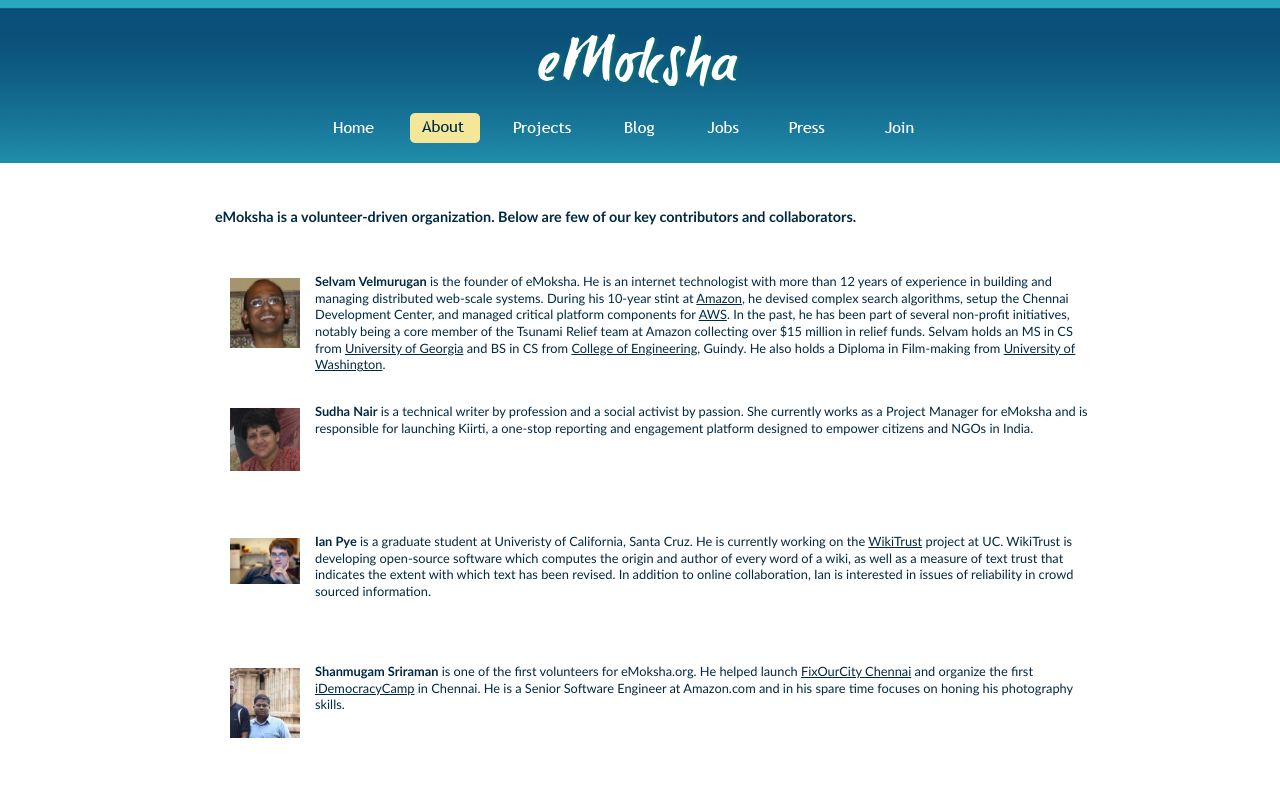
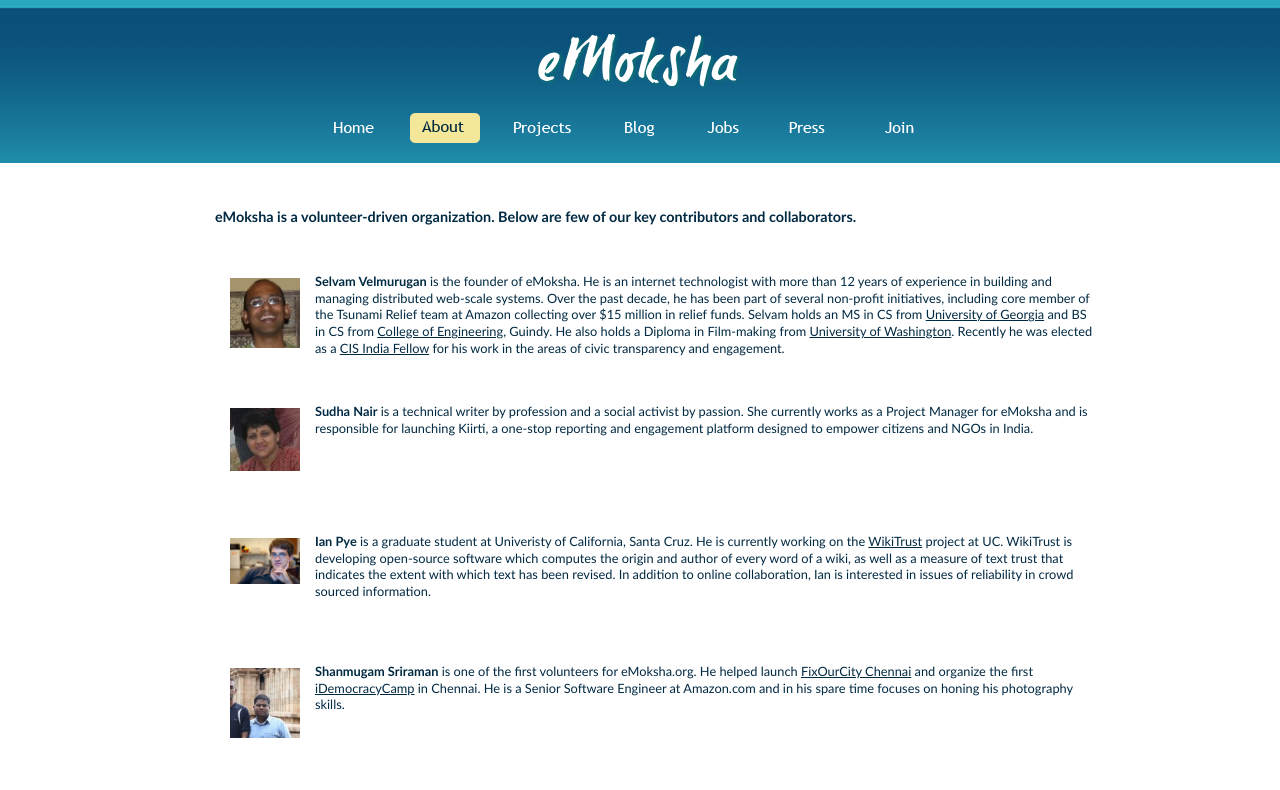
Before and after one commit to emoksha/eMokshaWebsite, a plain HTML site: page team.html in a window 1280 px wide. Shown: the top 790 px of the page. Drawn offline with Linux system fonts and the light colour scheme; a script that the page names is missing.

Commit message:
changes to Selvam profile

```diff
--- a/team.html
+++ b/team.html
@@ -95,7 +95,7 @@ document.onclick = mclose;
         <div id="content">
 		<p class="alone"><b>eMoksha is a volunteer-driven organization. Below are few of our key contributors and collaborators.</b></p>
         <div id="column">
-		  <p class="block"><img src="images/selvam.jpg"><b>Selvam Velmurugan</b> is the founder of eMoksha. He is an internet technologist with more than 12 years of experience in building and managing distributed web-scale systems. During his 10-year stint at <a href="http://www.amazon.com">Amazon</a>, he devised complex search algorithms, setup the Chennai Development Center, and managed critical platform components for <a href="http://aws.amazon.com">AWS</a>. In the past, he has been part of several non-profit initiatives, notably being a core member of the Tsunami Relief team at Amazon collecting over $15 million in relief funds. Selvam holds an MS in CS from <a href="http://www.uga.edu">University of Georgia</a> and BS in CS from <a href="http://annauniv.edu">College of Engineering</a>, Guindy. He also holds a Diploma in Film-making from <a href="http://www.uwashington.edu">University of Washington</a>.</p>
+		  <p class="block"><img src="images/selvam.jpg"><b>Selvam Velmurugan</b> is the founder of eMoksha. He is an internet technologist with more than 12 years of experience in building and managing distributed web-scale systems. Over the past decade, he has been part of several non-profit initiatives, including core member of the Tsunami Relief team at Amazon collecting over $15 million in relief funds. Selvam holds an MS in CS from <a href="http://www.uga.edu">University of Georgia</a> and BS in CS from <a href="http://annauniv.edu">College of Engineering</a>, Guindy. He also holds a Diploma in Film-making from <a href="http://www.uwashington.edu">University of Washington</a>. Recently he was elected as a <a href="http://www.cis-india.org/about/people/fellow">CIS India Fellow</a> for his work in the areas of civic transparency and engagement.</p>
 		  <p class="block"><img src="images/sudha.png"><b>Sudha Nair</b> is a technical writer by profession and a social activist by passion. She currently works as a Project Manager for eMoksha and is responsible for launching Kiirti, a one-stop reporting and engagement platform designed to empower citizens and NGOs in India.</p>
 		  <p class="block"><img src="images/ian.jpg"><b>Ian Pye</b> is a graduate student at Univeristy of California, Santa Cruz. He is currently working on the <a href="http://wikitrust.soe.ucsc.edu/">WikiTrust</a> project at UC. WikiTrust is developing open-source software which computes the origin and author of every word of a wiki, as well as a measure of text trust that indicates the extent with which text has been revised. In addition to online collaboration, Ian is interested in issues of reliability in crowd sourced information.</p>
 		  <p class="block"><img src="images/shanmugam.jpg"><b>Shanmugam Sriraman</b> is one of the first volunteers for eMoksha.org. He helped launch <a href="http://chennai.fixourcity.org">FixOurCity Chennai</a> and organize the first <a href="http://barcamps.org/iDemocracyCamp">iDemocracyCamp</a> in Chennai. He is a Senior Software Engineer at Amazon.com and in his spare time focuses on honing his photography skills.</p>
```
